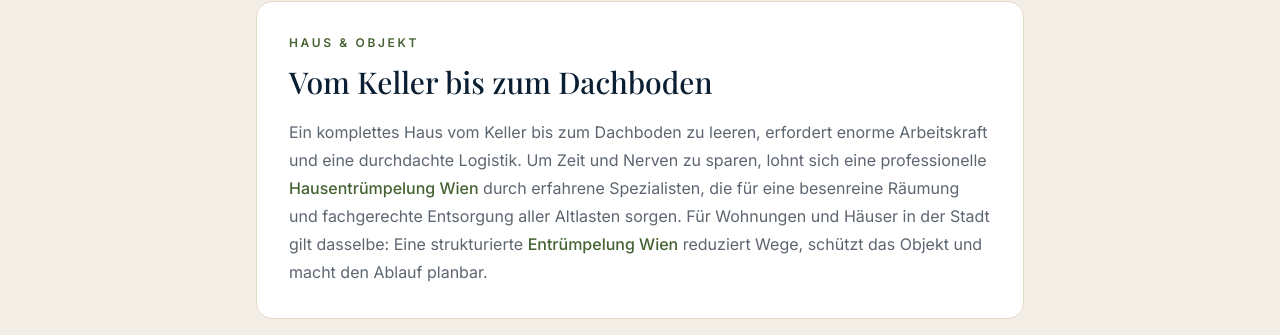
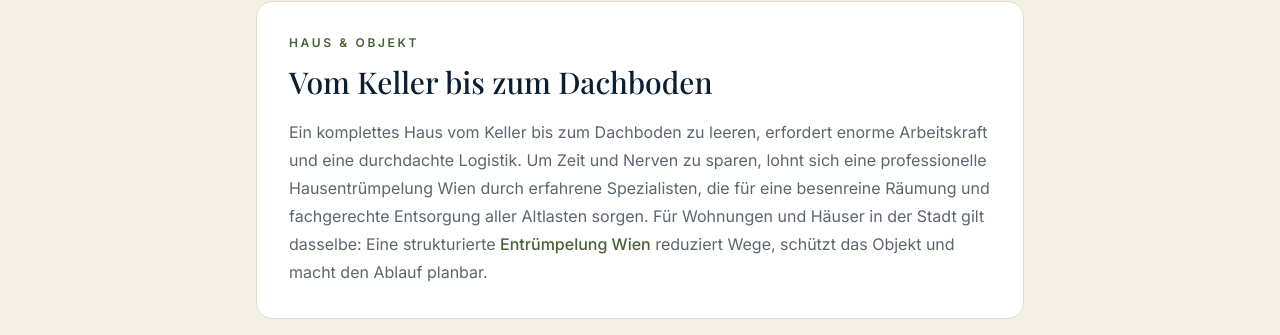
Before and after one commit to geosbs/kusurat, a Next.js app: page / in a window 1280 px wide. Shown: the part 1362-1697 px from the top of the page. Built offline with nearby package versions, Linux system fonts and the light colour scheme; no server answers; the database is empty.

Commit message:
Sofortenttrumpel link güncell

```diff
--- a/components/home/OfficeClearanceNote.tsx
+++ b/components/home/OfficeClearanceNote.tsx
@@ -1,4 +1,3 @@
-const HOUSE_CLEARANCE_URL = "https://sofortentrumpelung.at";
 const ENTRUEMPELUNG_WIEN_URL = "https://sofortentrumpelung.at/entruempelung-wien-1010";
 
 export function OfficeClearanceNote() {
@@ -12,15 +11,7 @@ export function OfficeClearanceNote() {
           </h2>
           <p className="mt-4 text-[16px] leading-7 text-ink-muted">
             Ein komplettes Haus vom Keller bis zum Dachboden zu leeren, erfordert enorme Arbeitskraft und eine
-            durchdachte Logistik. Um Zeit und Nerven zu sparen, lohnt sich eine professionelle{" "}
-            <a
-              href={HOUSE_CLEARANCE_URL}
-              target="_blank"
-              rel="noopener"
-              className="font-medium text-forest underline-offset-2 hover:underline"
-            >
-              Hausentrümpelung Wien
-            </a>{" "}
+            durchdachte Logistik. Um Zeit und Nerven zu sparen, lohnt sich eine professionelle Hausentrümpelung Wien
             durch erfahrene Spezialisten, die für eine besenreine Räumung und fachgerechte Entsorgung aller Altlasten
             sorgen. Für Wohnungen und Häuser in der Stadt gilt dasselbe: Eine strukturierte{" "}
             <a
```
